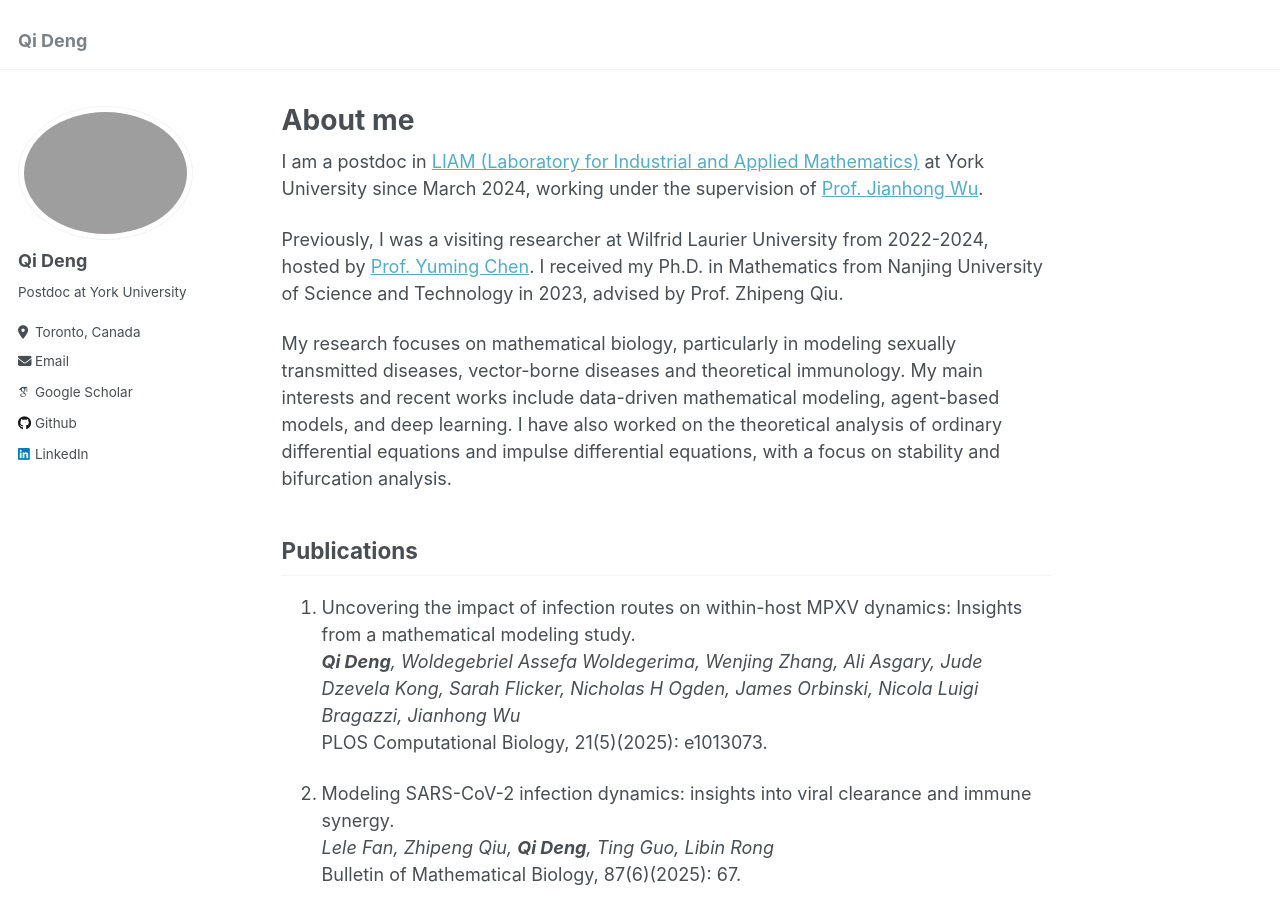
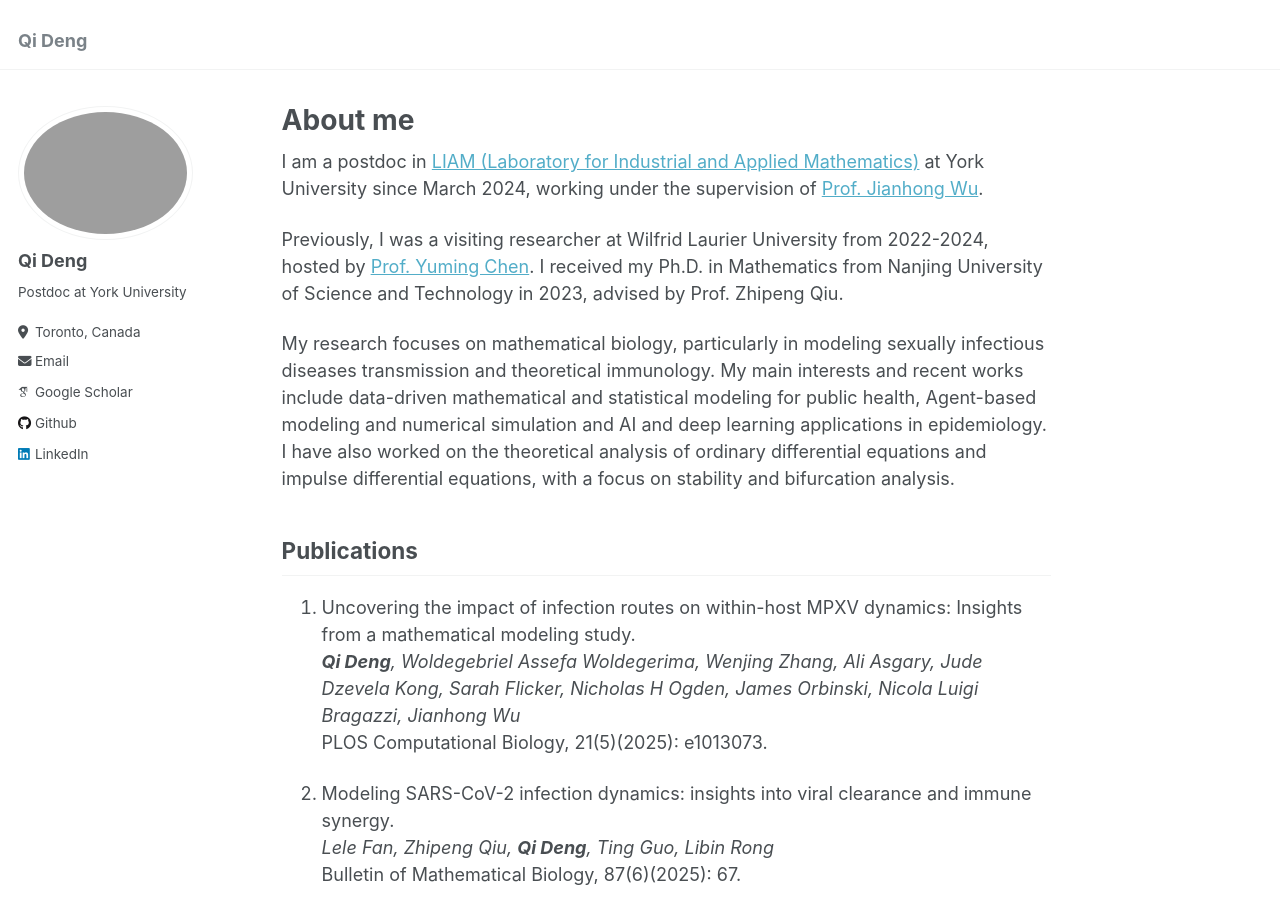
Before and after one commit to qideng-math/qideng-math.github.io, a Jekyll site: the page built from _pages/about.md, in a window 1280 px wide and 900 px high. Built offline with Jekyll 4.4.1, drawn with Linux system fonts in a browser that asks for light colours; some web fonts are replaced.

Commit message:
Update about.md

```diff
--- a/_pages/about.md
+++ b/_pages/about.md
@@ -10,7 +10,7 @@ I am a postdoc in [LIAM (Laboratory for Industrial and Applied Mathematics)](htt
 
 Previously, I was a visiting researcher at Wilfrid Laurier University from 2022-2024, hosted by [Prof. Yuming Chen](https://www.wlu.ca/academics/faculties/faculty-of-science/faculty-profiles/yuming-chen/index.html). I received my Ph.D. in Mathematics from Nanjing University of Science and Technology in 2023, advised by Prof. Zhipeng Qiu.
 
-My research focuses on mathematical biology, particularly in modeling sexually transmitted diseases, vector-borne diseases and theoretical immunology. My main interests and recent works include data-driven mathematical modeling, agent-based models, and deep learning. I have also worked on the theoretical analysis of ordinary differential equations and impulse differential equations, with a focus on stability and bifurcation analysis.
+My research focuses on mathematical biology, particularly in modeling sexually infectious diseases transmission and theoretical immunology. My main interests and recent works include data-driven mathematical and statistical modeling for public health, Agent-based modeling and numerical simulation and AI and deep learning applications in epidemiology. I have also worked on the theoretical analysis of ordinary differential equations and impulse differential equations, with a focus on stability and bifurcation analysis.
 
 Publications
 ---
```
